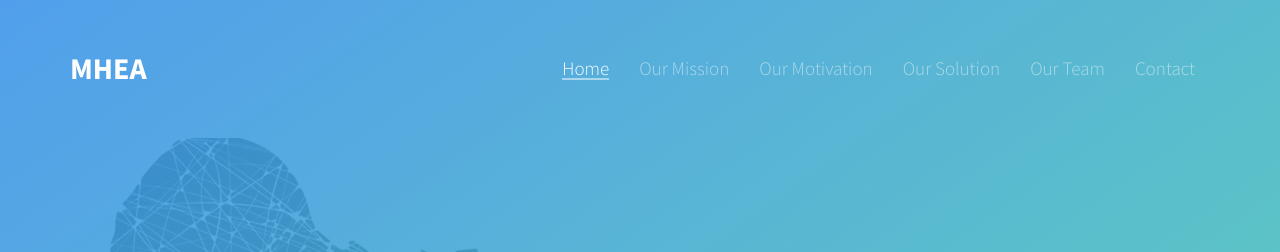
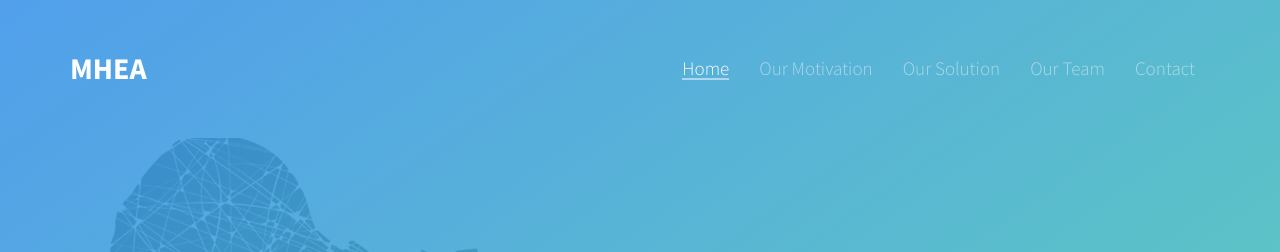
Before and after one commit to edvb/projectmhea.org, a Jekyll site: the page built from index.md, in a window 1280 px wide and 900 px high. Shown: the top 252 px of the window. Built offline with Jekyll 4.4.1, drawn with Linux system fonts in a browser that asks for light colours; some web fonts are replaced.

Commit message:
Remove Our Mission from nav bar

```diff
--- a/_layouts/default.html
+++ b/_layouts/default.html
@@ -16,7 +16,7 @@
             <div id="navbar" class="navbar-collapse collapse">
               <ul class="nav navbar-nav navbar-right">
                 <li class="active"><a href="#" data-nav-section="home"><span>Home</span></a></li>
-                <li><a href="#" data-nav-section="work"><span>Our Mission</span></a></li>
+                <!-- <li><a href="#" data-nav-section="work"><span>Our Mission</span></a></li> -->
                 <li><a href="#" data-nav-section="testimonials"><span>Our Motivation</span></a></li>
                 <li><a href="#" data-nav-section="services"><span>Our Solution</span></a></li>
                 <li><a href="#" data-nav-section="about"><span>Our Team</span></a></li>
```
Also changed, not shown: 1 other file.
